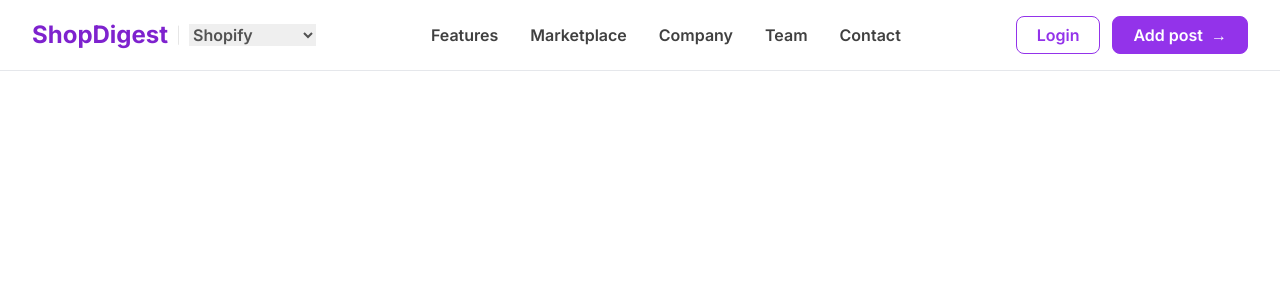
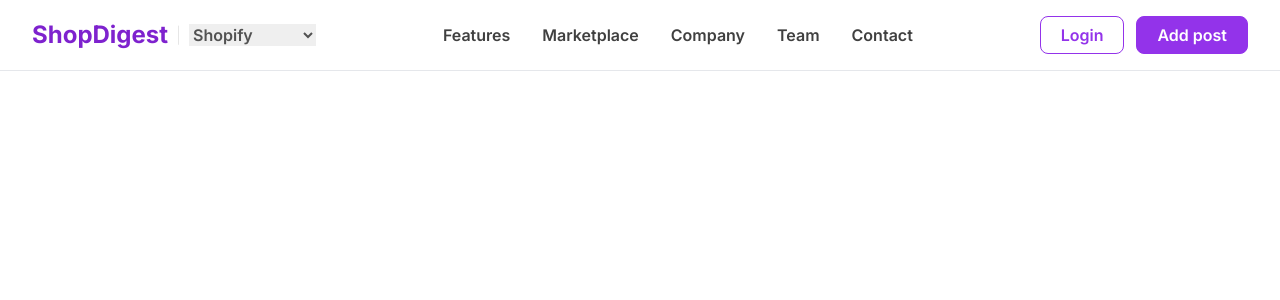
Before and after one commit to T1LT/ShopDigest-Screening, a Next.js app: page / in a window 1280 px wide. Shown: the top 300 px of the page. Built offline with nearby package versions, Linux system fonts and the light colour scheme.

Commit message:
feat: separate button component

```diff
--- a/src/app/page.tsx
+++ b/src/app/page.tsx
@@ -1,3 +1,5 @@
+import Button from "@/components/button";
+
 export default function Home() {
   return (
     <div className="flex items-center justify-between border-b px-8 py-4">
@@ -23,13 +25,8 @@ export default function Home() {
 
       {/* navbar right side */}
       <div className="flex gap-3">
-        <button className="px-5 py-1.5 font-semibold border border-purple-600 rounded-lg text-purple-600">Login</button>
-        <button className="px-5 py-1.5 font-semibold border border-purple-600 bg-purple-600 rounded-lg text-white">
-          <div className="flex items-center gap-2">
-            <span>Add post</span>
-            <span>&rarr;</span>
-          </div>
-        </button>
+        <Button label="Login" type="primary" />
+        <Button label="Add post" type="secondary" />
       </div>
     </div>
   );
--- /dev/null
+++ b/src/components/button.tsx
@@ -0,0 +1,14 @@
+import clsx from "clsx";
+
+export default function Button({ label, type }: { label: string, type: "primary" | "secondary" }) {
+  return (
+    <button
+      className={clsx(
+        "px-5 py-1.5 font-semibold border border-purple-600 rounded-lg text-purple-600 transition",
+        type === "primary" ? "hover:bg-purple-100/75" : "bg-purple-600 text-white hover:bg-purple-700",
+      )}
+    >
+      {label}
+    </button>
+  );
+}
```
